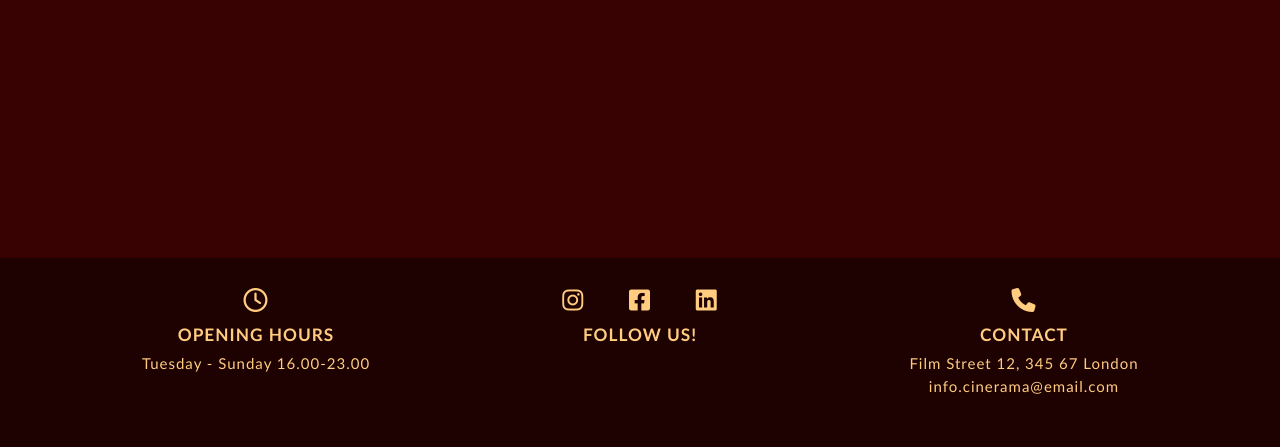
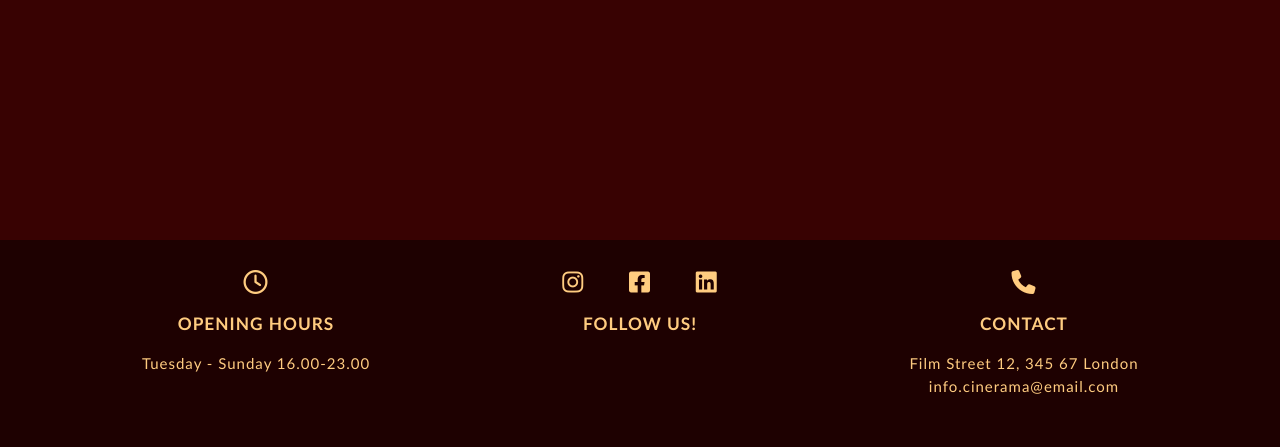
Before and after one commit to sarasm93/cinerama-cinema, a Django app: page / in a window 1280 px wide. Shown: the part 353-800 px from the top of the page. Run offline with Django 3.2, Linux system fonts and the light colour scheme; data that the repository does not hold is empty; some libraries are stand-ins or nearby versions.

Commit message:
Change h6 tag in footer to p to increase lighthouse score

```diff
--- a/static/css/style.css
+++ b/static/css/style.css
@@ -77,9 +77,11 @@ footer p {
     margin: 0;
 }
 
-footer h6 {
+.footer-header {
     font-weight: bold;
     text-transform: uppercase;
+    font-size: 1.15rem;
+    padding: 1rem;
 }
 
 footer i {
@@ -245,15 +247,6 @@ ul:not(.browser-default).errorlist {
     height: 1.5rem;
 }
 
-.edit-tickets {
-    line-height: 0.1rem;
-}
-
-.edit-tickets label {
-    font-size: 0;
-    visibility: hidden;
-}
-
 .collapsible-header .row {
     margin-bottom: 0;
     margin-left: 0;
@@ -367,6 +360,15 @@ table {
     margin-top: 1rem;
 }
 
+.edit-tickets {
+    line-height: 0.1rem;
+}
+
+.edit-tickets label {
+    font-size: 0;
+    visibility: hidden;
+}
+
 
 /* Cancel page */
 .cancel-div {
--- a/templates/base.html
+++ b/templates/base.html
@@ -69,7 +69,7 @@
             <div class="row">
                 <div class="col l4 s12 orange-text text-lighten-3 center-align footer-div">
                     <i class="fa-regular fa-clock"></i>
-                    <h6>Opening hours</h6>
+                    <p class="footer-header">Opening hours</p>
                     <p>Tuesday - Sunday 16.00-23.00</p>
                 </div>
                 <div class="col l4 s12 orange-text text-lighten-3 center-align footer-div">
@@ -79,11 +79,11 @@
                                 class="fa-brands fa-square-facebook"></i></a></span>
                     <span><a href="https://www.linkedin.com/" target="_blank" aria-label="Visit our LinkedIn page! (opens up in a new tab)"><i
                                 class="fa-brands fa-linkedin"></i></a></span>
-                    <h6>Follow us!</h6>
+                    <p class="footer-header">Follow us!</p>
                 </div>
                 <div class="col l4 s12 orange-text text-lighten-3 center-align footer-div">
                     <i class="fa-solid fa-phone"></i>
-                    <h6>Contact</h6>
+                    <p class="footer-header">Contact</p>
                     <p>Film Street 12, 345 67 London</p>
                     <p>info.cinerama@email.com</p>
                 </div>
--- a/templates/edit.html
+++ b/templates/edit.html
@@ -11,7 +11,7 @@
         make a new booking.</p>
     <form method="POST" action="{% url 'edit' booking.pk %}">
         {% csrf_token %}
-        <table class="yellow lighten-3 grey-text text-darken-4 striped responsive-table">
+        <table class="yellow lighten-3 grey-text text-darken-4 striped responsive-table edit-form">
             <thead>
                 <tr>
                     <th>(Date) Film</th>
```
